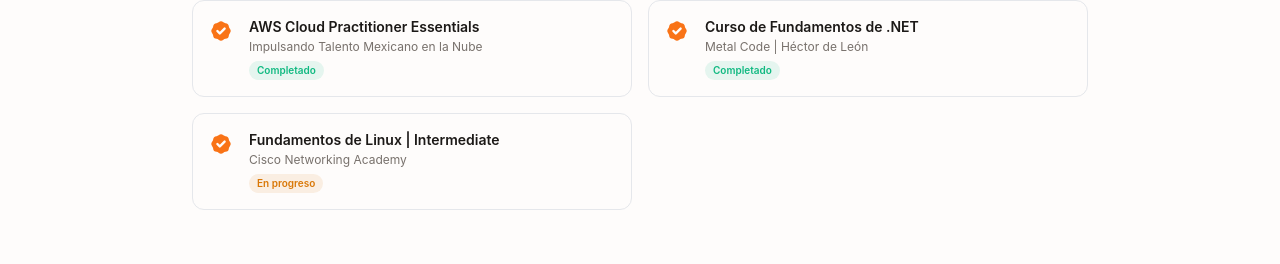
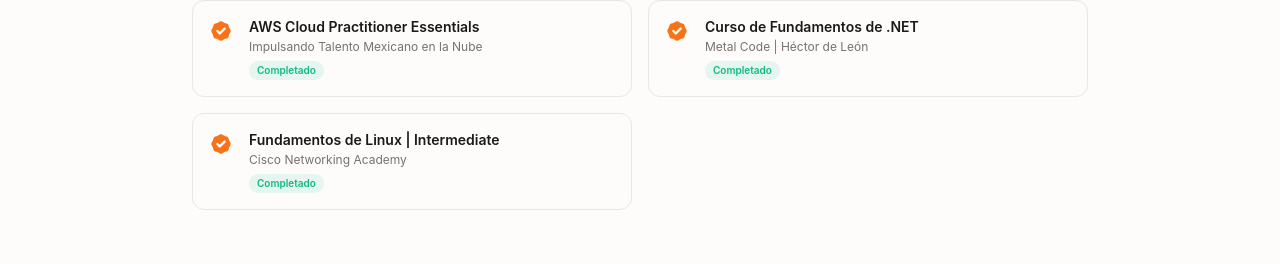
Before and after one commit to CascoArcilla/personal-react, a React (Vite) app: page / in a window 1280 px wide. Shown: the part 5711-5975 px from the top of the page. Built offline with nearby package versions, Linux system fonts and the light colour scheme.

Commit message:
refactor: actualizado certificado de Fund. Linux

```diff
--- a/src/data/certifications.js
+++ b/src/data/certifications.js
@@ -39,6 +39,6 @@
     id: 7,
     title: 'Fundamentos de Linux | Intermediate',
     issuer: 'Cisco Networking Academy',
-    status: 'en-progreso',
+    status: 'completado',
   },
 ]
```
